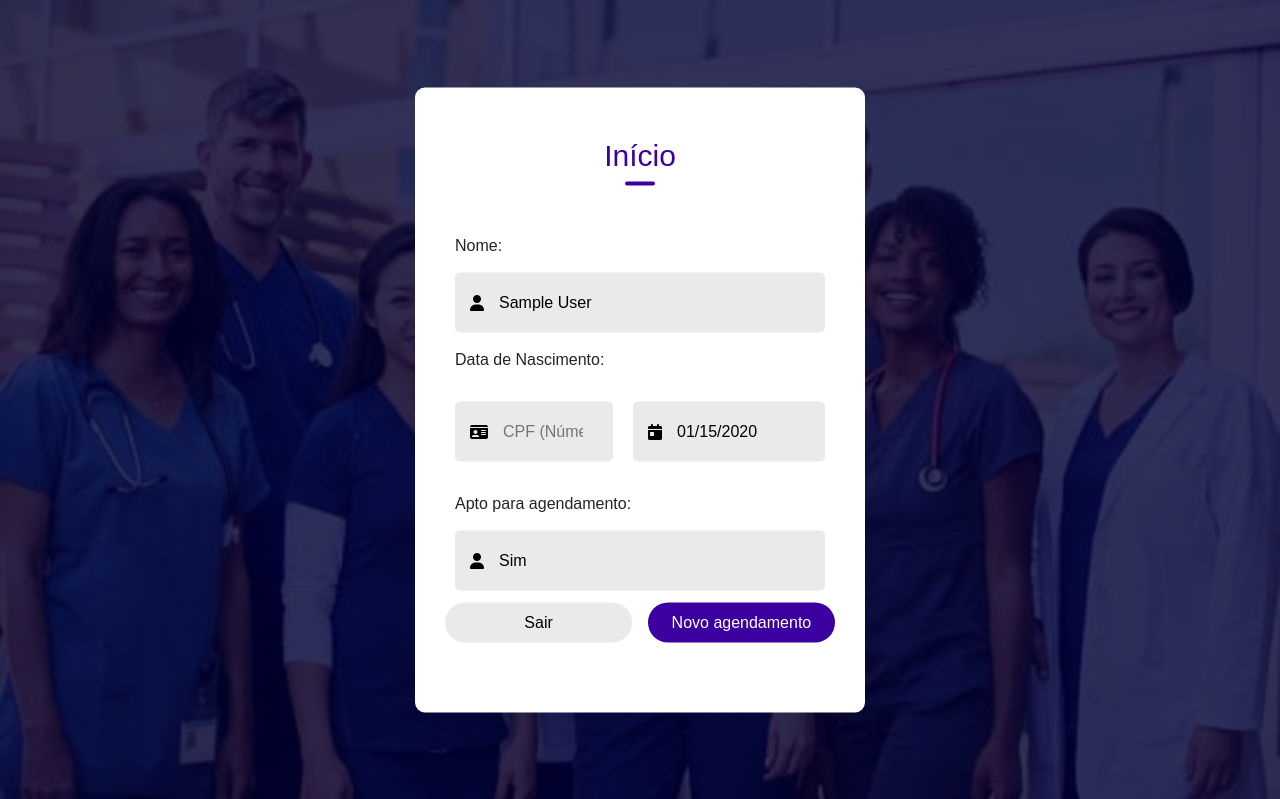
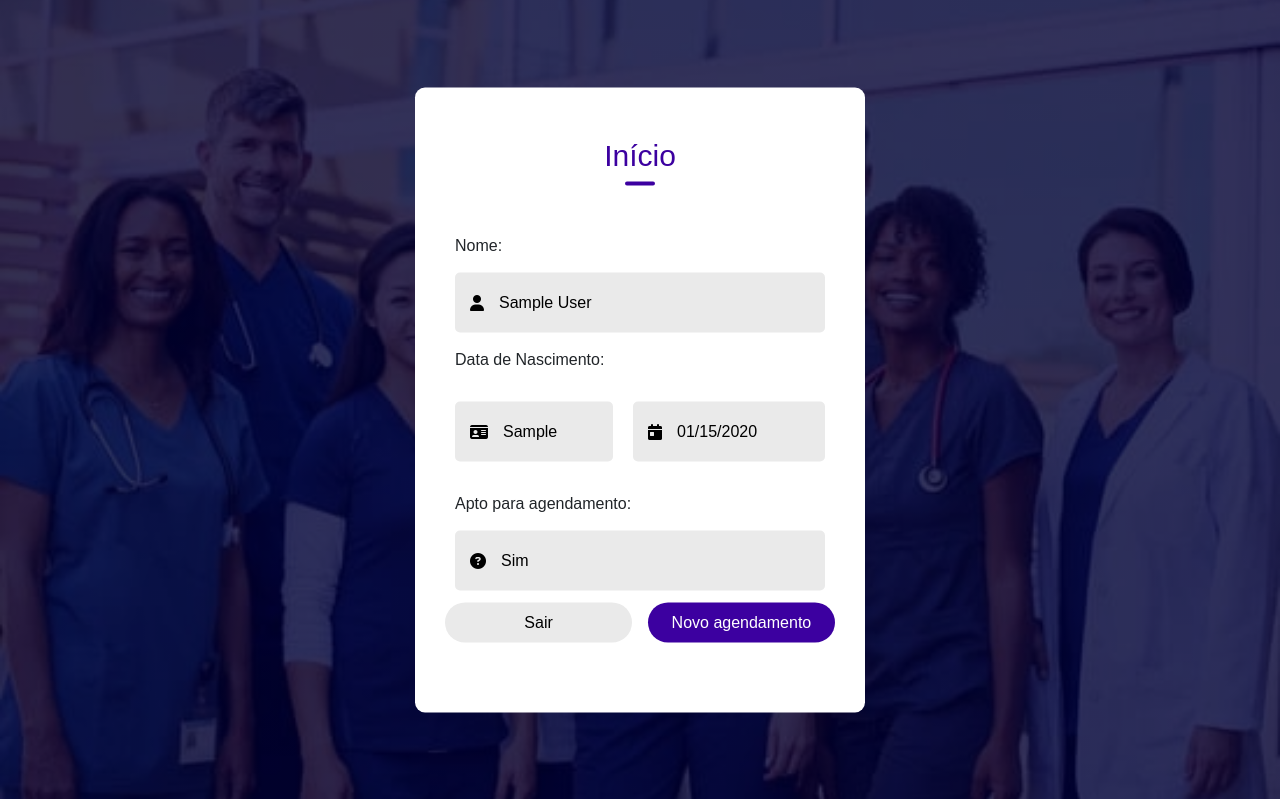
Before and after one commit to josedhontas/agendaCovid, a Django app: page /pag_inicial in a window 1280 px wide. Shown: the top 799 px of the page. Run offline with Django 4.2, Linux system fonts and the light colour scheme; a user stored in the database is signed in; tables that the repository leaves empty hold one stand-in row (values such as "Sample post"); some libraries are stand-ins or nearby versions.

Commit message:
feat: icone_apto

```diff
--- a/templates/pag_inicial.html
+++ b/templates/pag_inicial.html
@@ -173,7 +173,7 @@
                         <div class="esquerda">
                             <div class="campo-entrada">
                                 <i class="fa-solid fa-id-card"></i>
-                                <input type="number" placeholder="CPF (Números)" value="{{cpf}}" readonly>
+                                <input type="text" placeholder="CPF (Números)" value="{{cpf}}" readonly>
                             </div>
                         </div>
                         <div class="direita">
@@ -187,9 +187,8 @@
 
                     <div class="grupo-entrada">
                         <label>Apto para agendamento:</label>
-
                         <div class="campo-entrada">
-                            <i class="fa-solid fa-user"></i>
+                            <i class="fa fa-question-circle" aria-hidden="true"></i>
                             <input type="text" placeholder="Nome: {{nome}}" value="{{apto_agendamento}}" readonly>
                         </div>
                     </div>
```
